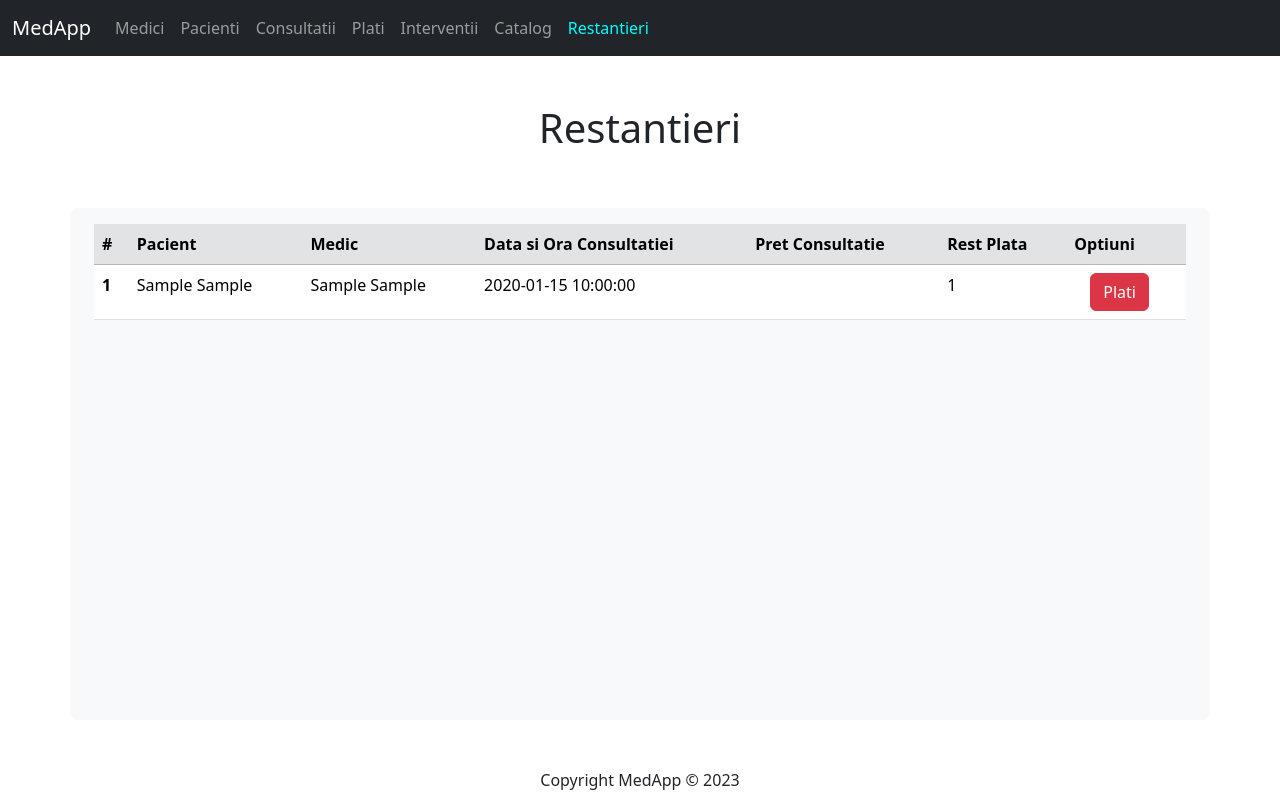
After one commit to davidbotezatu/medapp, a PHP site: page /display/restantieri.php in a window 1280 px wide. The commit adds this page. Run offline with PHP 8.4, Linux system fonts and the light colour scheme; the visitor is signed in with stand-in values (Sample User, id 1); tables that the repository leaves empty hold one stand-in row (values such as "Sample post"); data that the repository does not hold is empty.

Commit message:
adaugare restantieri

```diff
--- a/display/consultatii.php
+++ b/display/consultatii.php
@@ -10,9 +10,9 @@
         </a>
     </div>
     <div class="col">
-        <form action="" method="post">
-            <input type="submit" name="restantieri" class="btn btn-danger float-end" value="Restantieri">
-        </form>
+        <a href="restantieri.php">
+            <button class="btn btn-danger float-end">Restantieri</button>
+        </a>
     </div>
 </div>
 
--- /dev/null
+++ b/display/restantieri.php
@@ -0,0 +1,57 @@
+<?php
+    include($_SERVER['DOCUMENT_ROOT'] . '/medapp/inc/header.php');
+    include($_SERVER['DOCUMENT_ROOT'] . '/medapp/php/restantieri_code.php');
+?>
+
+<div class="tableFixed mt-3">
+    <table class="table table-hover">
+        <thead class="table-secondary">
+            <tr>
+                <th scope="col">#</th>
+                <th scope="col">Pacient</th>
+                <th scope="col">Medic</th>
+                <th scope="col">Data si Ora Consultatiei</th>
+                <th scope="col">Pret Consultatie</th>
+                <th scope="col">Rest Plata</th>
+                <th scope="col">Optiuni</th>
+            </tr>
+        </thead>
+
+        <tbody>
+            <?php
+                if($rezultatSelect) {
+                    while($rand = mysqli_fetch_assoc($rezultatSelect)) {
+                        $id = $rand['id'];
+                        $pacient = $rand['pacient'];
+                        $medic = $rand['medic'];
+                        $data = $rand['data_programarii'];
+                        $rest = $rand['rest_plata'];
+
+                        if(is_null($rest)) {
+                            $rest = getPretConsultatie($id);
+                        }
+
+                        if($rest != 0) {
+                            echo "<tr>
+                                    <th scope='row'>$id</th>
+                                    <td>$pacient</td>
+                                    <td>$medic</td>
+                                    <td>$data</td>
+                                    <td>" . getPretConsultatie($id) . "</td>
+                                    <td>$rest</td>
+                                    <td>
+                                        <a href='plati.php?id=$id'>
+                                            <button class='btn btn-danger ms-3'>Plati</button>
+                                        </a>
+                                    </td>
+                                </tr>"
+                            ;
+                        }
+                    }
+                }
+            ?>
+        </tbody>
+    </table>
+</div>
+
+<?php include($_SERVER['DOCUMENT_ROOT'] . '/medapp/inc/footer.php'); ?>
--- a/inc/header.php
+++ b/inc/header.php
@@ -53,6 +53,9 @@
 
                         <li class="nav-item">
                             <a href="/medapp/display/catalog.php" class="nav-link" <?php echo ($pag == "catalog.php") ? 'style = "color: aqua;"' : "" ?>>Catalog</a>
+                        </li>
+                        <li class="nav-item">
+                            <a href="/medapp/display/restantieri.php" class="nav-link" <?php echo ($pag == "restantieri.php") ? 'style = "color: aqua;"' : "" ?>>Restantieri</a>
                         </li>
                     </ul>
                 </div>
@@ -111,6 +114,9 @@
                         case 'plata_form.php';
                             echo '<h1>Suma</h1>';
                             break;
+                        case 'restantieri.php';
+                            echo '<h1>Restantieri</h1>';
+                            break;
                         default;
                             echo '<h1>' . $pag . '</h1>';
                             break;
--- /dev/null
+++ b/php/restantieri_code.php
@@ -0,0 +1,33 @@
+<?php
+include($_SERVER['DOCUMENT_ROOT'] . '/medapp/inc/db.php');
+
+$select = "SELECT DISTINCT consultatie.id,
+                CONCAT(medic.nume, ' ', medic.prenume) AS medic,
+                CONCAT(pacient.nume, ' ', pacient.prenume) AS pacient,
+                consultatie.data_programarii,
+                consultatie.observatii,
+                MIN(rest_plata) AS rest_plata
+            FROM consultatie
+            LEFT JOIN medic ON consultatie.medic = medic.cnp
+            LEFT JOIN pacient ON consultatie.pacient = pacient.nr_fisa
+            LEFT JOIN plati on consultatie.id = plati.id_consultatie
+            GROUP BY id_consultatie
+            ORDER BY id";
+$rezultatSelect = mysqli_query($conn, $select);
+
+
+    //calculator pret consultate (interventie 1 + interventie 2 + ... + interventie X)
+function getPretConsultatie($id) {
+    global $conn;
+    //sql select pentru pretul consultatiei (suma tuturor interventiilor efectuate)
+    $selectPret = "SELECT SUM(catalog.pret_total) AS pret_consultatie
+                    FROM interventii
+                    LEFT JOIN catalog ON interventii.id_catalog = catalog.id
+                    WHERE interventii.id_consultatie = $id";
+    $rezultatPret = mysqli_query($conn, $selectPret);
+    $p = mysqli_fetch_column($rezultatPret, 0);
+
+    return $p;
+}
+
+?>
```
Also changed, not shown: php/consultatie_code.php (+0 -17 lines), README.md.
